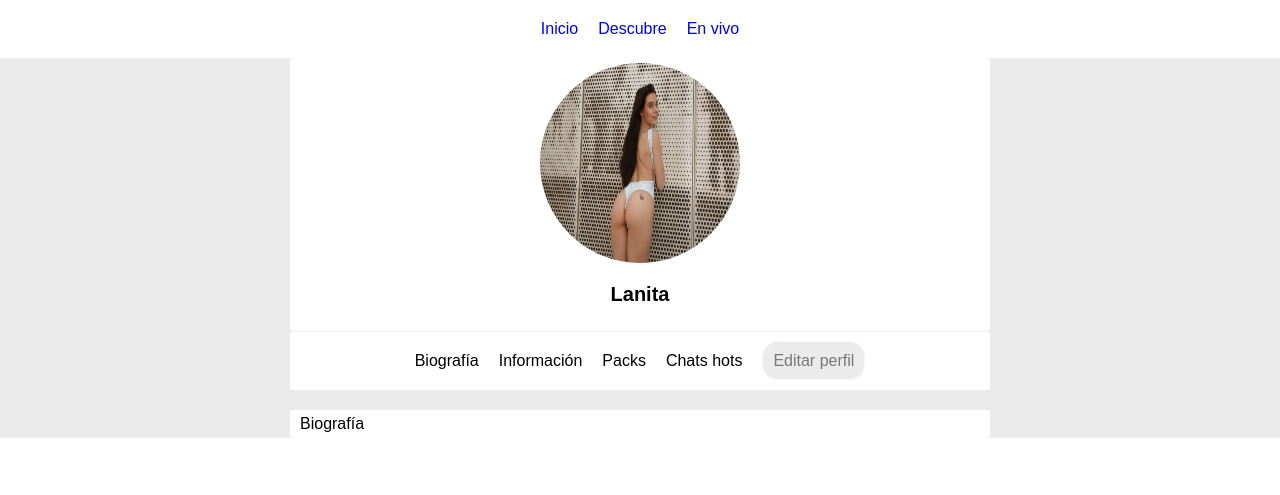
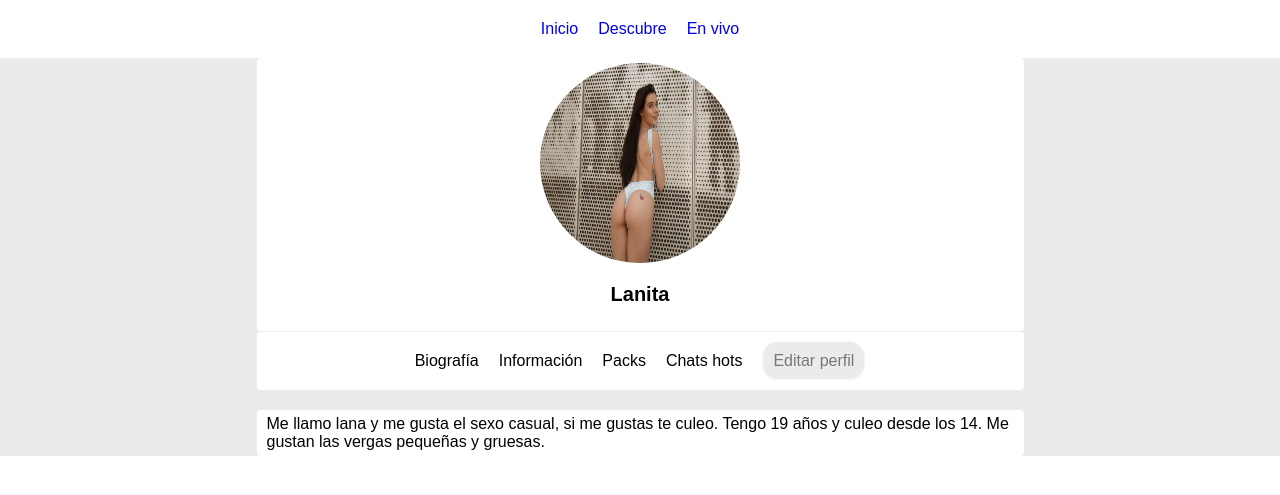
Before and after one commit to MaxGerdts/UAC-Losers, a PHP site: page /profile.php in a window 1280 px wide. Shown: the top 495 px of the page. Run offline with PHP 8.4, Linux system fonts and the light colour scheme.

Commit message:
info profile

```diff
--- a/assets/css/main.css
+++ b/assets/css/main.css
@@ -45,8 +45,8 @@ select{
 .list-items{
   padding: 10px;
 }
-.mw-700{
-  max-width: 700px;
+.mw-767{
+  max-width: 767px;
 }
 /* /.Structure */
 
@@ -161,3 +161,10 @@ img{
 .content-info.show{
   display: block;
 }
+
+/* Medias queries */
+@media (max-width:767px){
+  .menu-profile{
+    flex-direction: column;
+  }
+}
--- a/pages/profile.php
+++ b/pages/profile.php
@@ -19,11 +19,11 @@
         </div>
       </div>
       <div class="container">
-        <div class="content content-secondary mw-700">
+        <div class="content content-secondary mw-767">
           <img src="../assets/img/Lanhita.jpg" alt="">
           <p class="font-lg text-center">Lanita</p>
         </div>
-        <div class="content content-secondary mw-700 bt">
+        <div class="content content-secondary mw-767 bt">
           <ul class="list flex menu-profile">
             <li class="list-items pointer">Biografía</li>
             <li class="list-items pointer">Información</li>
@@ -34,16 +34,16 @@
         </div>
       </div>
       <div class="container">
-        <div class="content content-secondary mw-700 content-info">
-          Biografía
+        <div class="content content-secondary mw-767 content-info">
+          Me llamo lana y me gusta el sexo casual, si me gustas te culeo. Tengo 19 años y culeo desde los 14. Me gustan las vergas pequeñas y gruesas.
         </div>
-        <div class="content content-secondary mw-700 content-info">
-          Informacion
+        <div class="content content-secondary mw-767 content-info">
+          Soy de malambo y vivo con mis tres hijos, si te intereso llamame sin compromiso +57 304 3654831
         </div>
-        <div class="content content-secondary mw-700 content-info">
-          Packs
+        <div class="content content-secondary mw-767 content-info">
+          <img src="../assets/img/pack1.jpg" alt="">
         </div>
-        <div class="content content-secondary mw-700 content-info">
+        <div class="content content-secondary mw-767 content-info">
           Chats hots
         </div>
       </div>
```
Also changed, not shown: assets/img/pack1.jpg (added).
